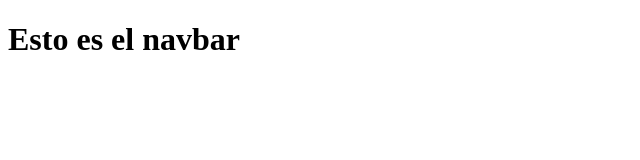
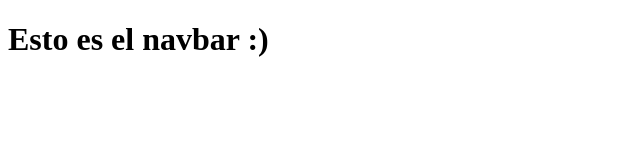
Before and after one commit to GAUGUSTO1602/Microproyecto1, a plain HTML site: page index.html in a window 1280 px wide. Shown: the full height of the page, 0-640 px from the left. Drawn offline with Linux system fonts and the light colour scheme.

Commit message:
prueba_navbar

```diff
--- a/index.html
+++ b/index.html
@@ -7,6 +7,6 @@
     <title>C.V. Gabriel Gonzalez</title>
 </head>
 <body>
-    <h1>Esto es el navbar</h1>
+    <h1>Esto es el navbar :)</h1>
 </body>
 </html>
```
